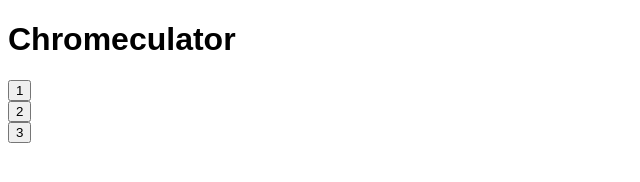
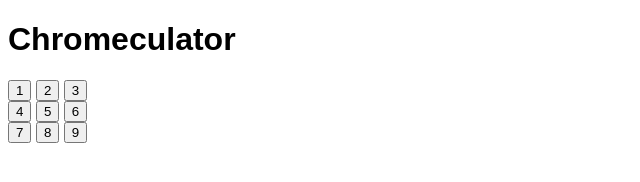
Before and after one commit to NathanBlackman/chromeculator, a browser extension: page index.html in a window 1280 px wide. Shown: the whole page, without its empty margins (0-640 px from the left). Drawn offline with Linux system fonts and the light colour scheme.

Commit message:
added the three rows of buttons

```diff
--- a/index.html
+++ b/index.html
@@ -8,15 +8,28 @@
     <style>
         body {
             font-family: 'Chalkboard', sans-serif;
-            width: 20px;
+            width: 200px;
         }
     </style>
 </head>
 <body>
     <h1>Chromeculator</h1>
-    <button id="btn1">1</button>
-    <button id="btn2">2</button>
-    <button id="btn3">3</button>
-
+    <div id="buttonGroup">
+        <div id="btnGrTop">
+            <button id="btn1">1</button>
+            <button id="btn2">2</button>
+            <button id="btn3">3</button>
+        </div>
+        <div id="btnGrMiddle">
+            <button id="btn4">4</button>
+            <button id="btn5">5</button>
+            <button id="btn6">6</button>
+        </div>
+        <div id="btnGrBottom">
+            <button id="btn7">7</button>
+            <button id="btn8">8</button>
+            <button id="btn9">9</button>
+        </div>
+    </div>
 </body>
 </html>
```
Also changed, not shown: manifest.json.
